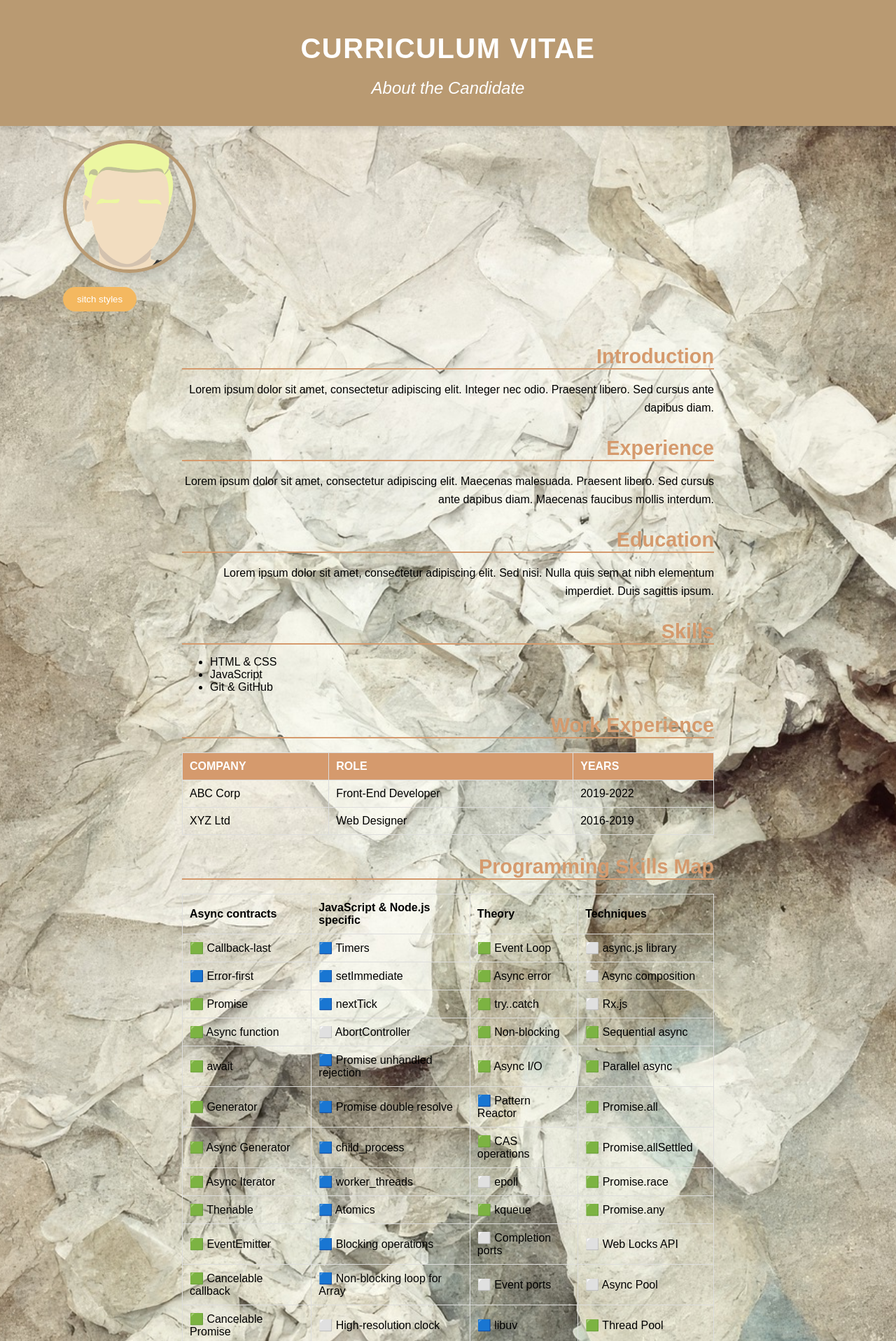
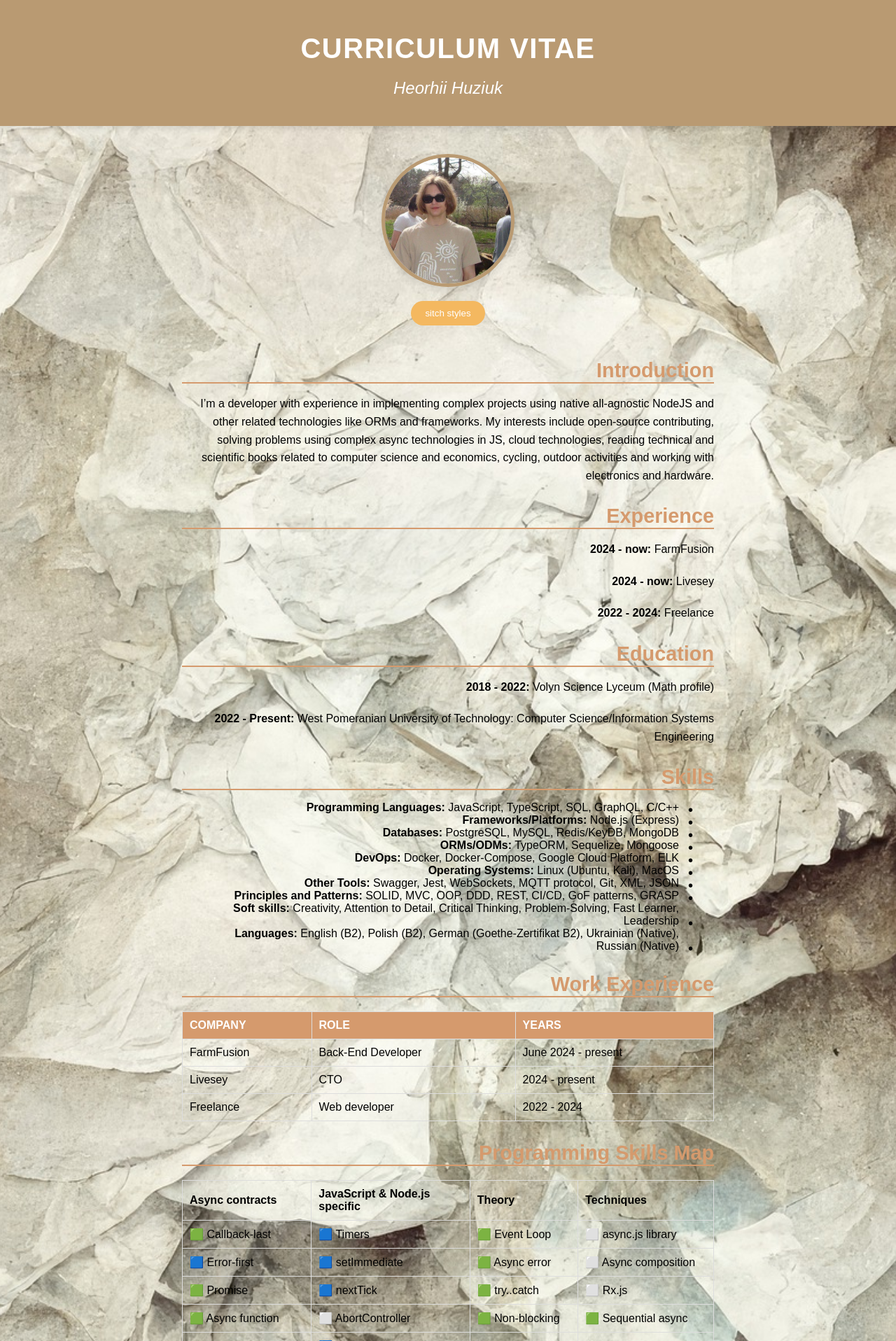
Before and after one commit to HzHeorhii1/ai1-lab, a PHP site: page / in a window 1280 px wide. Shown: the top 1916 px of the page at 70% size. Run offline with PHP 8.4, Linux system fonts and the light colour scheme.

Commit message:
updated some code

```diff
--- a/lab-a/index.html
+++ b/lab-a/index.html
@@ -3,46 +3,52 @@
 <head>
     <meta charset="UTF-8">
     <meta name="viewport" content="width=device-width, initial-scale=1.0">
-    <title>Simple HTML/CSS Sandbox</title>
-    <link id="page-style" rel="stylesheet" type="text/css" href="index1.css"> <!-- Default to index1.css -->
+    <title>html/css</title>
+    <link id="page-style" rel="stylesheet" type="text/css" href="index1.css">
 </head>
 <body>
 
-<!-- Header -->
 <header class="header">
     <h1>Curriculum vitae</h1>
-    <h2>About the Candidate</h2>
+    <h2>Heorhii Huziuk</h2>
 </header>
 
 <div class="container">
     <div class="image-container">
-        <img src="face.webp" class="image" alt="Face in Rectangle Shape">
+        <img src="face.jpeg" class="image" alt="Face in Rectangle Shape">
     </div>
 
-    <!-- Switcher button -->
     <div class="switcher">
-        <a href="file:///C:/Users/hh53872/Desktop/ai1-lab/lab-a/index2.html">
+        <a href="file:///Users/georgijguzuk/Desktop/ai1-lab/lab-a/index2.html">
             <button type="button">sitch styles</button>
         </a>
     </div>
 
-    <!-- Main content -->
     <main class="content">
         <h3>Introduction</h3>
-        <p>Lorem ipsum dolor sit amet, consectetur adipiscing elit. Integer nec odio. Praesent libero. Sed cursus ante dapibus diam.</p>
+        <p>I’m a developer with experience in implementing complex projects using native all-agnostic NodeJS and other related technologies like ORMs and frameworks. My interests include open-source contributing, solving problems using complex async technologies in JS, cloud technologies, reading technical and scientific books related to computer science and economics, cycling, outdoor activities and working with electronics and hardware.</p>
 
         <h3>Experience</h3>
-        <p>Lorem ipsum dolor sit amet, consectetur adipiscing elit. Maecenas malesuada. Praesent libero. Sed cursus ante dapibus diam. Maecenas faucibus mollis interdum.</p>
+        <p><b>2024 - now:</b> FarmFusion</p>
+        <p><b>2024 - now:</b> Livesey</p>
+        <p><b>2022 - 2024:</b> Freelance</p>
 
         <h3>Education</h3>
-        <p>Lorem ipsum dolor sit amet, consectetur adipiscing elit. Sed nisi. Nulla quis sem at nibh elementum imperdiet. Duis sagittis ipsum.</p>
+        <p><b>2018 - 2022:</b> Volyn Science Lyceum (Math profile)</p>
+        <p><b>2022 - Present:</b> West Pomeranian University of Technology: Computer Science/Information Systems Engineering</p>
 
-        <!-- Unordered List -->
         <h3>Skills</h3>
-        <ul>
-            <li>HTML & CSS</li>
-            <li>JavaScript</li>
-            <li>Git & GitHub</li>
+        <ul class="skills-list">
+            <li><b>Programming Languages:</b> JavaScript, TypeScript, SQL, GraphQL, C/C++</li>
+            <li><b>Frameworks/Platforms:</b> Node.js (Express)</li>
+            <li><b>Databases:</b> PostgreSQL, MySQL, Redis/KeyDB, MongoDB</li>
+            <li><b>ORMs/ODMs:</b> TypeORM, Sequelize, Mongoose</li>
+            <li><b>DevOps:</b> Docker, Docker-Compose, Google Cloud Platform, ELK</li>
+            <li><b>Operating Systems:</b> Linux (Ubuntu, Kali), MacOS</li>
+            <li><b>Other Tools:</b> Swagger, Jest, WebSockets, MQTT protocol, Git, XML, JSON</li>
+            <li><b>Principles and Patterns:</b> SOLID, MVC, OOP, DDD, REST, CI/CD, GoF patterns, GRASP</li>
+            <li><b>Soft skills:</b> Creativity, Attention to Detail, Critical Thinking, Problem-Solving, Fast Learner, Leadership</li>
+            <li><b>Languages:</b> English (B2), Polish (B2), German (Goethe-Zertifikat B2), Ukrainian (Native), Russian (Native)</li>
         </ul>
 
         <!-- Table -->
@@ -54,14 +60,19 @@
                 <th>Years</th>
             </tr>
             <tr>
-                <td>ABC Corp</td>
-                <td>Front-End Developer</td>
-                <td>2019-2022</td>
+                <td>FarmFusion</td>
+                <td>Back-End Developer</td>
+                <td>June 2024 - present</td>
             </tr>
             <tr>
-                <td>XYZ Ltd</td>
-                <td>Web Designer</td>
-                <td>2016-2019</td>
+                <td>Livesey</td>
+                <td>CTO</td>
+                <td>2024 - present</td>
+            </tr>
+            <tr>
+                <td>Freelance</td>
+                <td>Web developer</td>
+                <td>2022 - 2024</td>
             </tr>
         </table>
 
@@ -193,7 +204,6 @@
             </tbody>
         </table>
 
-        <!-- Form -->
         <h3>Contact Me</h3>
         <form class="contact-form">
             <label for="name">Name:</label>
@@ -210,20 +220,8 @@
     </main>
 </div>
 
-<!-- Footer -->
 <footer class="footer">
     <p>Lorem ipsum dolor sit amet, consectetur adipiscing elit. Integer nec odio. Praesent libero. Sed cursus ante dapibus diam.</p>
 </footer>
-
-<script>
-    let isIndex1 = true;
-
-    function toggleStyle() {
-        const stylesheet = document.getElementById("page-style");
-        stylesheet.href = isIndex1 ? "index2.css" : "index1.css";
-        isIndex1 = !isIndex1;
-    }
-</script>
-
 </body>
 </html>
--- a/lab-a/index1.css
+++ b/lab-a/index1.css
@@ -7,11 +7,11 @@ body {
     flex-direction: column;
     justify-content: space-between;
     min-height: 100vh;
-
     background-image: url('paper.jpg');
     background-size: cover;
     background-position: center;
     background-repeat: no-repeat;
+    align-items: center;
 }
 
 .header {
@@ -39,9 +39,8 @@ body {
 
 .image-container {
     margin-top: 20px;
-    margin-left: 90px;
     display: flex;
-    justify-content: left;
+    justify-content: center;
 }
 
 .image {
@@ -53,10 +52,10 @@ body {
     box-shadow: 0 4px 12px rgba(0, 0, 0, 0.1);
 }
 
-/* Switcher Button */
 .switcher {
     margin-top: 20px;
-    margin-left: 90px;
+    display: flex;
+    justify-content: center;
 }
 
 .switcher button {
@@ -78,6 +77,7 @@ body {
     padding: 20px;
     box-sizing: border-box;
     margin: 0 auto;
+    text-align: right;
 }
 
 .content h3 {
@@ -98,14 +98,40 @@ body {
 .container {
     flex: 1;
     width: 100%;
+    max-width: 1200px;
+    padding: 20px;
+    margin: 0 auto;
     box-sizing: border-box;
+    text-align: right;
 }
 
 .experience-table, .skills-table {
-    width: 100%; /* Make tables full width */
+    width: 100%;
     border-collapse: collapse;
     margin-top: 20px;
 }
+
+.skills-list {
+    list-style: none;
+    padding-right: 30px;
+    text-align: right;
+    position: relative;
+}
+
+.skills-list li {
+    position: relative;
+    padding-right: 20px;
+}
+
+.skills-list li::after {
+    content: '•';
+    position: absolute;
+    right: 0;
+    color: black;
+    font-size: 20px;
+    line-height: 1.2;
+}
+
 
 .experience-table th, .skills-table th, .experience-table td, .skills-table td {
     border: 1px solid #ddd;
@@ -119,15 +145,6 @@ body {
     text-transform: uppercase;
 }
 
-@media (max-width: 600px) {
-    .skills-table, .experience-table {
-        display: block;
-        overflow-x: auto;
-        white-space: nowrap;
-    }
-}
-
-/* Contact Form */
 .contact-form {
     display: flex;
     flex-direction: column;
@@ -154,7 +171,6 @@ body {
     border-radius: 5px;
     cursor: pointer;
     transition: background-color 0.3s;
-    margin-left: 40px;
 }
 
 .contact-form button:hover {
@@ -177,11 +193,11 @@ body {
         font-size: 18px;
     }
 
-    header h1 {
+    .header h1 {
         font-size: 4rem;
     }
 
-    header h2 {
+    .header h2 {
         font-size: 2.5rem;
     }
 
@@ -196,16 +212,24 @@ body {
     }
 }
 
+@media (max-width: 600px) {
+    .skills-table, .experience-table {
+        display: block;
+        overflow-x: auto;
+        white-space: nowrap;
+    }
+}
+
 @media (max-width: 375px) {
     body {
         font-size: 14px;
     }
 
-    header h1 {
+    .header h1 {
         font-size: 2rem;
     }
 
-    header h2 {
+    .header h2 {
         font-size: 1.2rem;
     }
 
--- a/lab-a/index2.css
+++ b/lab-a/index2.css
@@ -43,7 +43,6 @@ h2 {
     margin-top: 10px;
 }
 
-/* Switcher Button */
 .switcher button {
     padding: 12px 45px;
     background-color: #5c4bd9;
```
Also changed, not shown: lab-a/index2.html (+33 -36 lines), lab-a/face.jpeg (added), lab-a/face.webp (deleted), 1 other file.
